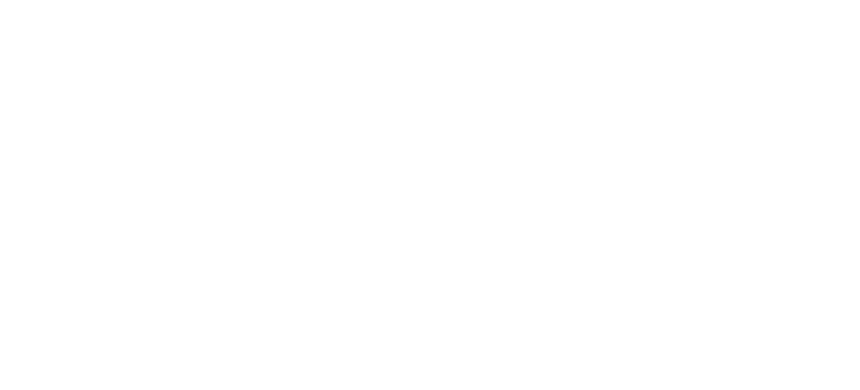
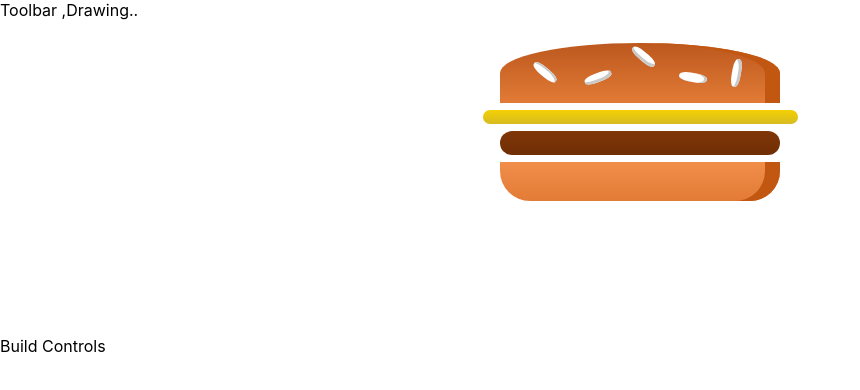
Before and after one commit to marijastojanovic5/MyBurgerApp, a React app: page / in a window 1280 px wide. Shown: the top 390 px of the page, without its empty margins (0-860 px from the left). Built offline with nearby package versions, Linux system fonts and the light colour scheme.

Commit message:
apply styling for burger and render burger on the page

```diff
--- a/package.json
+++ b/package.json
@@ -49,6 +49,7 @@
     "postcss-preset-env": "6.7.0",
     "postcss-safe-parser": "5.0.2",
     "prompts": "2.4.0",
+    "prop-types": "^15.7.2",
     "react": "^17.0.1",
     "react-app-polyfill": "^2.0.0",
     "react-dev-utils": "^11.0.3",
--- a/src/App.js
+++ b/src/App.js
@@ -1,5 +1,14 @@
+import React from "react";
+import Layout from "./components/Layout/Layout";
+import BurgerBuilder from "./containers/BurgerBuilder/BurgerBuilder";
 function App() {
-  return <div></div>;
+  return (
+    <div>
+      <Layout>
+        <BurgerBuilder />
+      </Layout>
+    </div>
+  );
 }
 
 export default App;
--- /dev/null
+++ b/src/components/Burger/Burger.js
@@ -0,0 +1,17 @@
+import React from "react";
+import classes from "./Burger.module.css";
+
+import BurgerIngredient from "./BurgerIngredient/BurgerIngredient";
+
+const burger = (props) => {
+  return (
+    <div className={classes.Burger}>
+      <BurgerIngredient type="bread-top" />
+      <BurgerIngredient type="cheese" />
+      <BurgerIngredient type="meat" />
+      <BurgerIngredient type="bread-bottom" />
+    </div>
+  );
+};
+
+export default burger;
--- /dev/null
+++ b/src/components/Burger/Burger.module.css
@@ -0,0 +1,28 @@
+.Burger {
+  width: 100%;
+  margin: auto;
+  height: 250px;
+  overflow: scroll;
+  text-align: center;
+  font-weight: bold;
+  font-size: 1rem;
+}
+
+@media (min-width: 1000px) and (min-height: 700px) {
+  .Burger {
+    width: 700px;
+    height: 600px;
+  }
+}
+@media (min-width: 500px) and (min-height: 401px) {
+  .Burger {
+    width: 450px;
+    height: 400px;
+  }
+}
+@media (min-width: 500px) and (min-height: 400px) {
+  .Burger {
+    width: 350px;
+    height: 300px;
+  }
+}
--- /dev/null
+++ b/src/components/Burger/BurgerIngredient/BurgerIngredient.js
@@ -0,0 +1,42 @@
+import React, { Component } from "react";
+import classes from "./BurgerIngredient.module.css";
+import PropTypes from "prop-types";
+
+class BurgerIngredient extends Component {
+  render() {
+    let ingredient = null;
+    switch (this.props.type) {
+      case "bread-bottom":
+        ingredient = <div className={classes.BreadBottom}></div>;
+        break;
+      case "bread-top":
+        ingredient = (
+          <div className={classes.BreadTop}>
+            <div className={classes.Seeds1}></div>
+            <div className={classes.Seeds2}></div>
+          </div>
+        );
+        break;
+      case "meat":
+        ingredient = <div className={classes.Meat}></div>;
+        break;
+      case "cheese":
+        ingredient = <div className={classes.Cheese}></div>;
+        break;
+      case "bacon":
+        ingredient = <div className={classes.Bacon}></div>;
+        break;
+      case "salad":
+        ingredient = <div className={classes.Salad}></div>;
+        break;
+      default:
+        ingredient = null;
+    }
+    return ingredient;
+  }
+}
+BurgerIngredient.propTypes = {
+  type: PropTypes.string.isRequired,
+};
+
+export default BurgerIngredient;
--- /dev/null
+++ b/src/components/Burger/BurgerIngredient/BurgerIngredient.module.css
@@ -0,0 +1,112 @@
+.BreadBottom {
+  height: 13%;
+  width: 80%;
+  background: linear-gradient(#f08e4a, #e27b36);
+  border-radius: 0 0 30px 30px;
+  box-shadow: inset -15px 0 #c15711;
+  margin: 2% auto;
+}
+
+.BreadTop {
+  height: 20%;
+  width: 80%;
+  background: linear-gradient(#bc581e, #e27b36);
+  border-radius: 50% 50% 0 0;
+  box-shadow: inset -15px 0 #c15711;
+  margin: 2% auto;
+  position: relative;
+}
+
+.Seeds1 {
+  width: 10%;
+  height: 15%;
+  position: absolute;
+  background-color: white;
+  left: 30%;
+  top: 50%;
+  border-radius: 40%;
+  transform: rotate(-20deg);
+  box-shadow: inset -2px -3px #c9c9c9;
+}
+
+.Seeds1:after {
+  content: "";
+  width: 100%;
+  height: 100%;
+  position: absolute;
+  background-color: white;
+  left: -170%;
+  top: -260%;
+  border-radius: 40%;
+  transform: rotate(60deg);
+  box-shadow: inset -1px 2px #c9c9c9;
+}
+
+.Seeds1:before {
+  content: "";
+  width: 100%;
+  height: 100%;
+  position: absolute;
+  background-color: white;
+  left: 180%;
+  top: -50%;
+  border-radius: 40%;
+  transform: rotate(60deg);
+  box-shadow: inset -1px -3px #c9c9c9;
+}
+
+.Seeds2 {
+  width: 10%;
+  height: 15%;
+  position: absolute;
+  background-color: white;
+  left: 64%;
+  top: 50%;
+  border-radius: 40%;
+  transform: rotate(10deg);
+  box-shadow: inset -3px 0 #c9c9c9;
+}
+
+.Seeds2:before {
+  content: "";
+  width: 100%;
+  height: 100%;
+  position: absolute;
+  background-color: white;
+  left: 150%;
+  top: -130%;
+  border-radius: 40%;
+  transform: rotate(90deg);
+  box-shadow: inset 1px 3px #c9c9c9;
+}
+
+.Meat {
+  width: 80%;
+  height: 8%;
+  background: linear-gradient(#7f3608, #702e05);
+  margin: 2% auto;
+  border-radius: 15px;
+}
+
+.Cheese {
+  width: 90%;
+  height: 4.5%;
+  margin: 2% auto;
+  background: linear-gradient(#f4d004, #d6bb22);
+  border-radius: 20px;
+}
+
+.Salad {
+  width: 85%;
+  height: 7%;
+  margin: 2% auto;
+  background: linear-gradient(#228c1d, #91ce50);
+  border-radius: 20px;
+}
+
+.Bacon {
+  width: 80%;
+  height: 3%;
+  background: linear-gradient(#bf3813, #c45e38);
+  margin: 2% auto;
+}
--- a/src/components/Layout/Layout.js
+++ b/src/components/Layout/Layout.js
@@ -1,10 +1,11 @@
-import React from 'react';
+import React from "react";
 import Aux from "../../hoc/Aux";
+import classes from "./Layout.module.css";
 
-function layout = (props) =>(
+const layout = (props) => (
   <Aux>
-  <div>Toolbar</div>;
-  <main>{props.children}</main>;
+    <div>Toolbar ,Drawing..</div>
+    <main className={classes.Content}>{props.children}</main>
   </Aux>
 );
 export default layout;
--- /dev/null
+++ b/src/components/Layout/Layout.module.css
@@ -0,0 +1,3 @@
+.Content {
+  margin-top: 16px;
+}
--- /dev/null
+++ b/src/containers/BurgerBuilder/BurgerBuilder.js
@@ -0,0 +1,16 @@
+import React, { Component } from "react";
+import Aux from "../../hoc/Aux";
+import Burger from "../../components/Burger/Burger";
+
+export class BurgerBuilder extends Component {
+  render() {
+    return (
+      <Aux>
+        <Burger />
+        <div>Build Controls</div>
+      </Aux>
+    );
+  }
+}
+
+export default BurgerBuilder;
--- a/src/hoc/Aux.js
+++ b/src/hoc/Aux.js
@@ -1,2 +1,2 @@
-const aux = (props) => props.childern;
+const aux = (props) => props.children;
 export default aux;
--- a/src/index.js
+++ b/src/index.js
@@ -1,17 +1,11 @@
-import React from 'react';
-import ReactDOM from 'react-dom';
-import './index.css';
-import App from './App';
-import reportWebVitals from './reportWebVitals';
+import React from "react";
+import ReactDOM from "react-dom";
+import "./index.css";
+import App from "./App";
 
 ReactDOM.render(
   <React.StrictMode>
     <App />
   </React.StrictMode>,
-  document.getElementById('root')
+  document.getElementById("root")
 );
-
-// If you want to start measuring performance in your app, pass a function
-// to log results (for example: reportWebVitals(console.log))
-// or send to an analytics endpoint. Learn more: https://bit.ly/CRA-vitals
-reportWebVitals();
```
